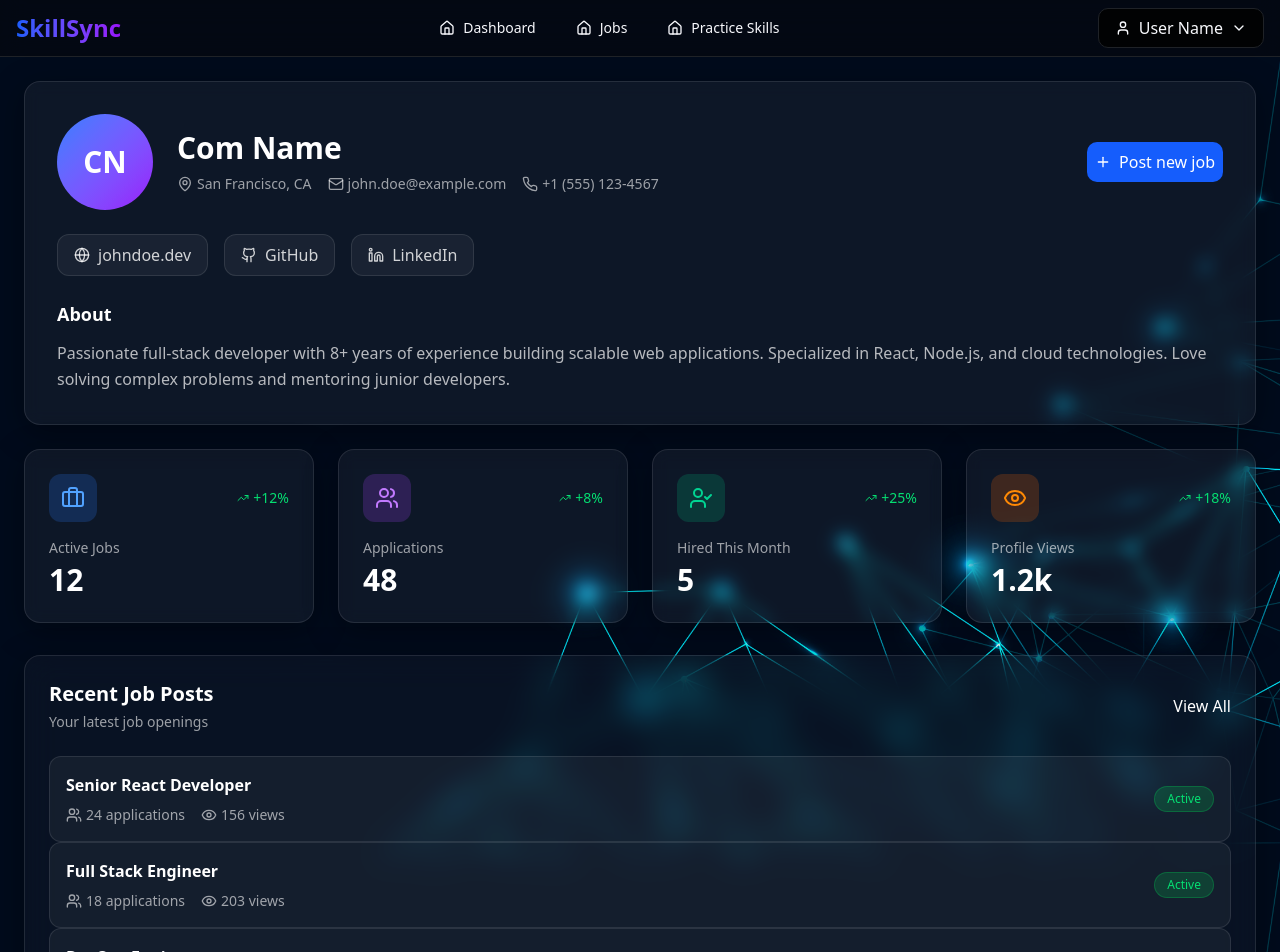
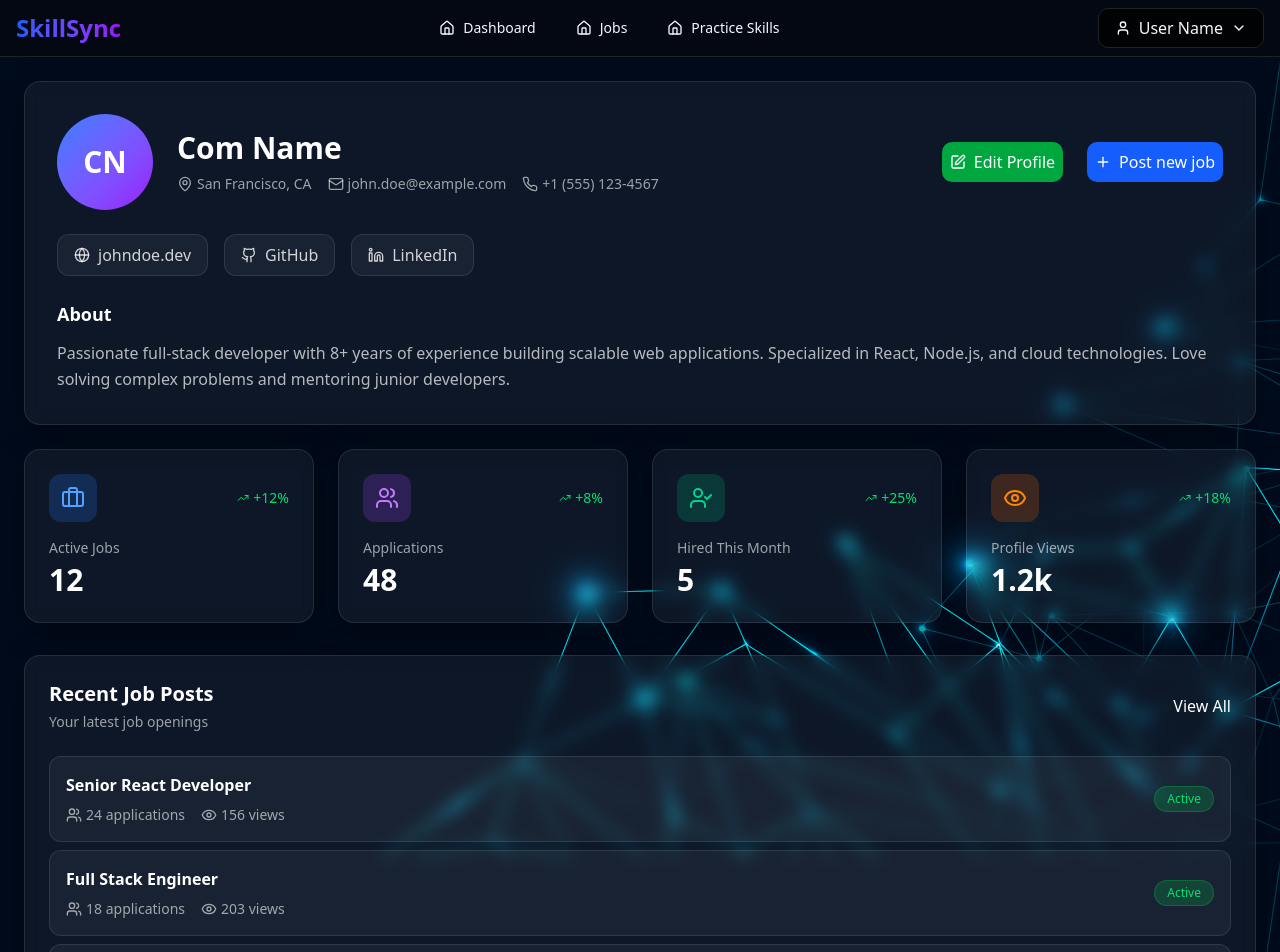
Before and after one commit to Ashik19aug/SkillSync, a Next.js app: page /profile/company in a window 1280 px wide. Shown: the top 952 px of the page. Built offline with nearby package versions, Linux system fonts and the light colour scheme.

Commit message:
company profile job list ui enhance

```diff
--- a/src/app/(authorized)/profile/company/page.tsx
+++ b/src/app/(authorized)/profile/company/page.tsx
@@ -7,7 +7,7 @@ import {
     Mail,
     MapPin,
     Phone,
-    Plus,
+    Plus, SquarePen,
     TrendingUp,
     UserCheck,
     Users
@@ -62,11 +62,18 @@ export default function ProfilePage() {
                             </div>
                         </div>
                     </div>
+                    <div className="flex items-center gap-6">
+                        <Link href="/profile/edit">
+                            <button className="flex items-center bg-green-600 hover:bg-green-700 text-white py-2 px-2 rounded-md">
+                                <SquarePen className="h-4 w-4 mr-2" />Edit Profile
+                            </button>
+                        </Link>
                         <Link href="/profile/edit">
                             <button className="flex items-center bg-blue-600 hover:bg-blue-700 text-white py-2 px-2 rounded-md">
                                 <Plus className="h-4 w-4 mr-2"/>Post new job
                             </button>
                         </Link>
+                    </div>
                 </div>
 
                 <div className="flex gap-4 mb-6">
@@ -163,8 +170,7 @@ export default function ProfilePage() {
                 </div>
             </div>
 
-
-            <div className="glass-card p-6 rounded-xl border border-white/10">
+            <div className="glass-card p-6 rounded-xl border border-white/10 bg-white/5 backdrop-blur-sm">
                 <div className="flex items-center justify-between mb-6">
                     <div>
                         <h3 className="text-xl font-bold text-white mb-1">Recent Job Posts</h3>
@@ -181,18 +187,19 @@ export default function ProfilePage() {
 
                 <div className="space-y-4">
                     {recentJobs.map((job) => (
-                        <Link key={job.id} href={`/jobs/${job.id}`}>
-                            <div className="p-4 rounded-lg border border-white/10 bg-white/5 hover:bg-white/10 transition-all cursor-pointer">
+                        <Link key={job.id} href={`/jobs/${job.id}`} className="my-2">
+                            <div
+                                className="p-4 rounded-lg border border-white/10 bg-white/5 hover:bg-white/10 transition-all cursor-pointer my-2">
                                 <div className="flex items-center justify-between">
                                     <div className="flex-1">
                                         <h4 className="font-semibold text-white mb-2">{job.title}</h4>
                                         <div className="flex items-center gap-4 text-sm text-white/60">
                                             <span className="flex items-center gap-1">
-                          <Users className="h-4 w-4" />
+                                              <Users className="h-4 w-4"/>
                                                 {job.applications} applications
                                             </span>
                                             <span className="flex items-center gap-1">
-                          <Eye className="h-4 w-4" />
+                                                <Eye className="h-4 w-4"/>
                                                 {job.views} views
                                             </span>
                                         </div>
@@ -207,7 +214,6 @@ export default function ProfilePage() {
                 </div>
             </div>
 
-
         </div>
     )
 }
--- a/src/container/navbar/NavBar.tsx
+++ b/src/container/navbar/NavBar.tsx
@@ -47,11 +47,13 @@ export function Navbar() {
 
                     {/* Desktop Center Button */}
                     <div className="hidden md:flex items-center gap-x-2">
+                        <Link href="/dashboard" className="block">
                             <button
                                 className="inline-flex items-center justify-center rounded-md text-sm font-medium transition-colors hover:bg-accent hover:text-accent-foreground h-10 px-4 py-2 cursor-pointer">
                                 <House className="h-4 w-4 mr-2"/>
                                 Dashboard
                             </button>
+                        </Link>
                         <button
                             className="inline-flex items-center justify-center rounded-md text-sm font-medium transition-colors hover:bg-accent hover:text-accent-foreground h-10 px-4 py-2 cursor-pointer">
                             <House className="h-4 w-4 mr-2"/>
@@ -128,11 +130,13 @@ export function Navbar() {
                 {isMobileMenuOpen && (
                     <div ref={mobileMenuRef} className="md:hidden mt-4 pb-4 border-t pt-4">
                         <div className="flex flex-col space-y-3">
+                            <Link href="/dashboard" className="block">
                                 <button
                                     className="flex items-center justify-center rounded-md text-sm font-medium transition-colors hover:bg-blue-500 hover:text-accent-foreground h-10 px-4 py-2">
                                     <House className="h-4 w-4 mr-2"/>
                                     Dashboard
                                 </button>
+                            </Link>
                             <button
                                 className="flex items-center justify-center rounded-md text-sm font-medium transition-colors hover:bg-accent hover:text-accent-foreground h-10 px-4 py-2">
                                 <House className="h-4 w-4 mr-2"/>
```
Lines whose indentation alone changed are shown as unchanged.
